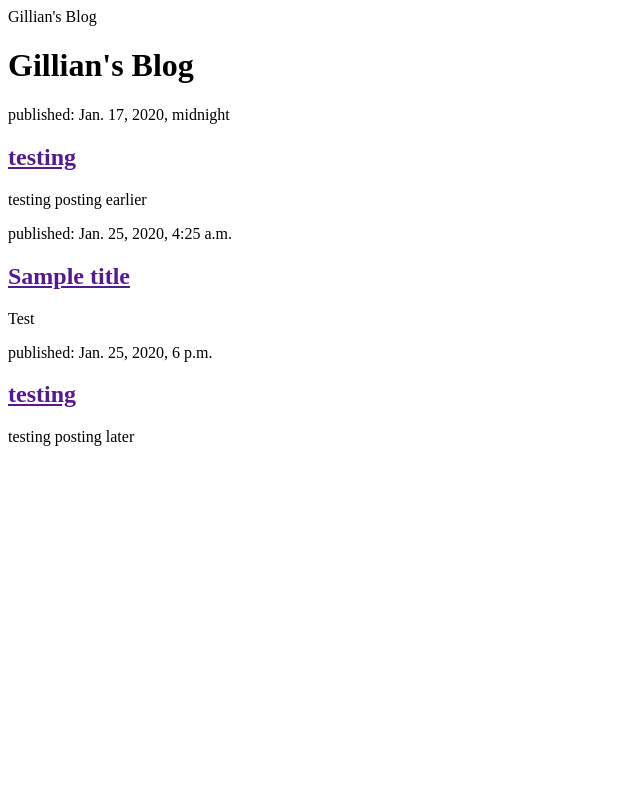
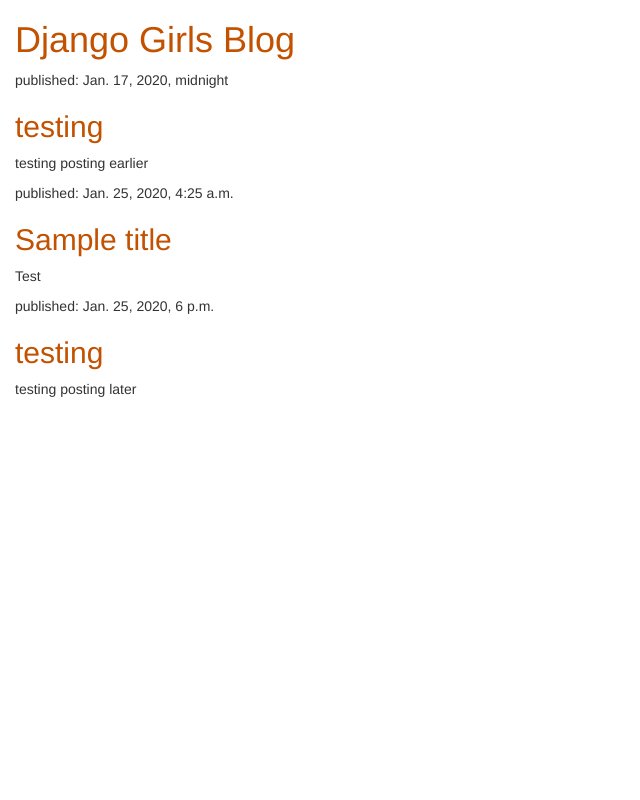
Before and after one commit to Drtaylor1701/my-first-blog, a Django app: page / in a window 1280 px wide. Shown: the whole page, without its empty margins (0-640 px from the left). Run offline with Django 3.2, Linux system fonts and the light colour scheme; data comes from the database, SQL or seed files in the repository; some libraries are stand-ins or nearby versions.

Commit message:
added css

```diff
--- /dev/null
+++ b/blog/static/css/blog.css
@@ -0,0 +1,7 @@
+h1 a, h2 a {
+    color: #C25100;
+}
+
+body {
+    padding-left: 15px;
+}
--- a/blog/templates/blog/post_list.html
+++ b/blog/templates/blog/post_list.html
@@ -1,14 +1,18 @@
+{% load static %}
 <html>
+
 <head>
-        Gillian's Blog
+    <title>Django Girls blog</title>
+    <link rel="stylesheet" href="//maxcdn.bootstrapcdn.com/bootstrap/3.2.0/css/bootstrap.min.css">
+    <link rel="stylesheet" href="//maxcdn.bootstrapcdn.com/bootstrap/3.2.0/css/bootstrap-theme.min.css">
+    <link rel="stylesheet" href="{% static 'css/blog.css' %}">
 </head>
 
 <body>
     <div>
-            <h1>Gillian's Blog</h1>
+        <h1><a href="/">Django Girls Blog</a></h1>
     </div>
 
-        <div>
     {% for post in posts %}
     <div>
         <p>published: {{ post.published_date }}</p>
@@ -16,8 +20,6 @@
         <p>{{ post.text|linebreaksbr }}</p>
     </div>
     {% endfor %}
-
-        </div>
 </body>
 
 </html>
```
Lines whose indentation alone changed are shown as unchanged.
